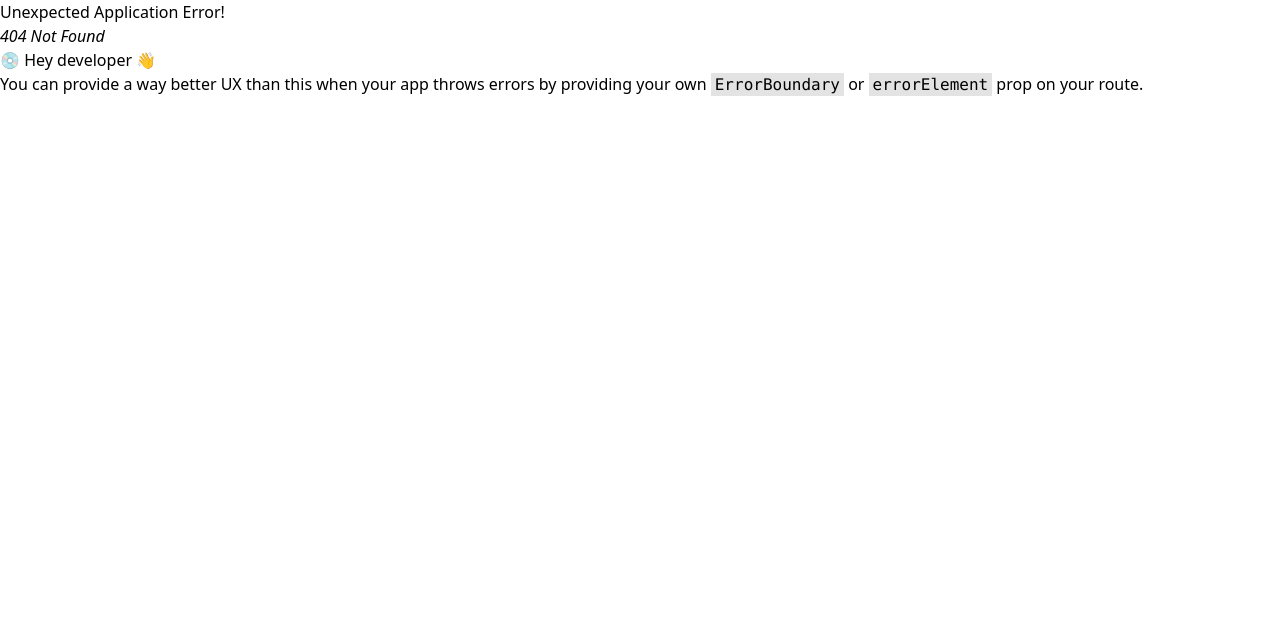
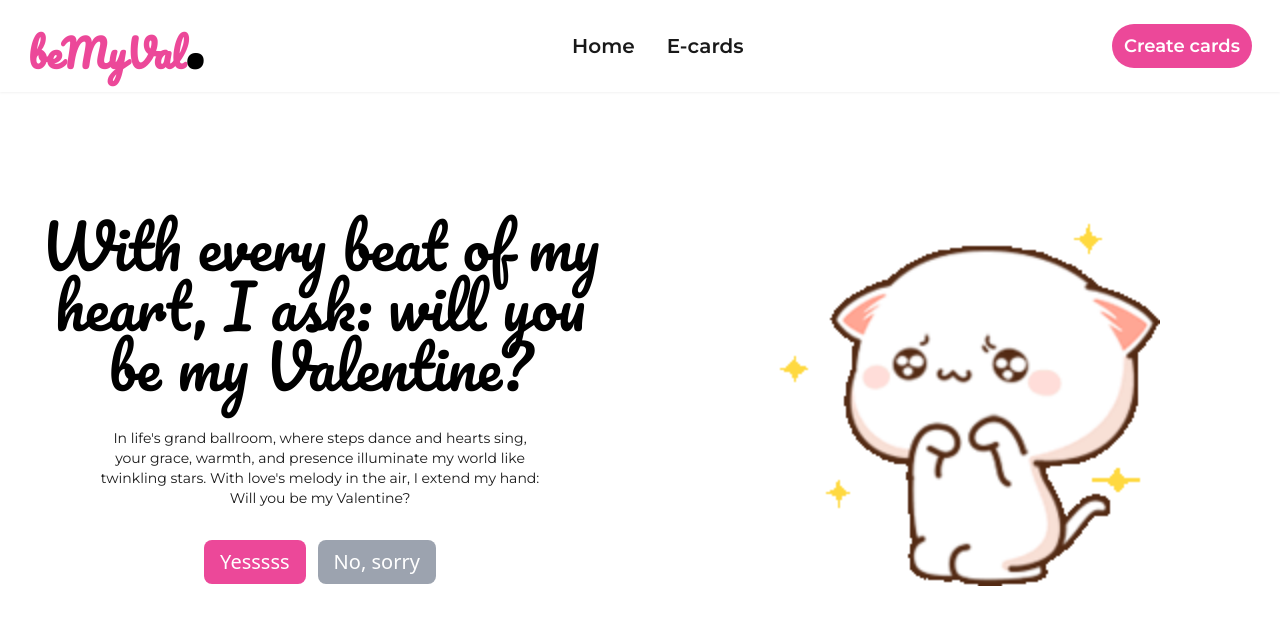
Before and after one commit to AbassKoyang/Val, a React (Vite) app: page /be-my-val in a window 1280 px wide. Before the commit this address had no page. Shown: the top 624 px of the page. Built offline with nearby package versions, Linux system fonts and the light colour scheme.

Commit message:
add: beMyVal Page

```diff
--- a/src/App.jsx
+++ b/src/App.jsx
@@ -1,6 +1,7 @@
 import { createBrowserRouter, createRoutesFromElements, Route, RouterProvider } from "react-router-dom"
 import RootLayout from "./layouts/RootLayout"
 import HomePage from "./pages/HomePage"
+import BeMyVal from "./pages/BeMyVal"
 
 function App() {
 
@@ -8,6 +9,7 @@ function App() {
     createRoutesFromElements(
       <Route path="/" element={<RootLayout />}>
         <Route index element={<HomePage />} />
+        <Route path="be-my-val" element={<BeMyVal />} />
       </Route>
     )
   )
--- /dev/null
+++ b/src/assets/constants.js
@@ -0,0 +1,22 @@
+export const convincingTexts = [
+    "In life's grand ballroom, where steps dance and hearts sing, your grace, warmth, and presence illuminate my world like twinkling stars. With love's melody in the air, I extend my hand: Will you be my Valentine?",
+    "Even though you've said no, my heart still beats for you. I'll be here, patiently waiting for the moment you realize we're meant to be.",
+    "Your 'no' only fuels my determination to show you the depth of my love. I'll cherish every opportunity to win your heart.",
+    "While your answer may be no for now, I believe in the power of love to change minds and hearts. Let's write our own love story together.",
+    "I understand your hesitation, but my love for you knows no bounds. I'll keep proving my devotion until you can't resist saying yes.",
+    "A 'no' from you won't deter me, for my love for you grows stronger with every challenge. I'll be here, ready to prove my love in every way possible.",
+    "Though you've said no, my love for you remains unwavering. I'll continue to shower you with affection, hoping one day you'll see us together.",
+    "Your rejection won't diminish my feelings for you. I'll keep showing you the depth of my love until you realize we're meant to be.",
+    "Your 'no' is just another step in our journey together. I'll keep pursuing you with unwavering devotion until you're mine.",
+    "While I respect your decision, I can't help but hope for a change of heart. I'll be patiently waiting for the day you realize we belong together.",
+    "Though your answer is no for now, I'll keep loving you fiercely. I'll be here, ready to catch you when you fall for me.",
+    "Your 'no' is just a temporary setback in our love story. I'll continue to cherish you from afar until you're ready to say yes.",
+    "My love for you is steadfast, even in the face of rejection. I'll prove my devotion to you every day until you can't resist saying yes.",
+    "Even though you've turned me down, my love for you remains as strong as ever. I'll keep showing you how much you mean to me until you can't deny our connection.",
+    "Your rejection only strengthens my resolve to win your heart. I'll continue to pursue you with unwavering determination until you realize we're meant to be.",
+    "Your 'no' is just a bump in the road on our journey to love. I'll keep walking alongside you, hoping for the day you see me as your forever.",
+    "Though you've said no, my love for you will never waver. I'll be here, patiently waiting for the day you realize we're meant to be together.",
+    "Your rejection won't deter me from loving you. I'll keep showing you the depth of my affection until you can't resist saying yes.",
+    "While your answer may be no now, I'll keep proving my love to you every day. I believe in us, and I'll never give up on our love.",
+    "Even though you've rejected me, my feelings for you remain unchanged. I'll continue to shower you with love until you can't help but say yes.",
+  ];
--- a/src/components/NavBar.jsx
+++ b/src/components/NavBar.jsx
@@ -4,14 +4,14 @@ const NavBar = () => {
     const location = useLocation();
     console.log(location)
   return (
-    <header className="w-full px-2 py-2 md:px-4 md:py-3 lg:px-7 lg:py-6 bg-white drop-shadow-sm font-mont">
+    <header className="w-full px-2 py-2 md:px-4 md:py-3 lg:px-7 lg:py-6 bg-white drop-shadow-sm font-mont fixed top-0 left-0">
         <div className="w-full h-full max-w-[1400px] flex items-center justify-between">
-        <h1 className="text-[38px] font-bold text-pink-600 font-pacifico leading-[0px]">beMyVal<span className="text-black text-[72px]">.</span></h1>
+        <h1 className="text-[38px] font-bold text-pink-500 font-pacifico leading-[0px]">beMyVal<span className="text-black text-[72px]">.</span></h1>
         <nav className="flex h-full items-center gap-8 text-xl font-semibold">
-            <Link to='/' aria-labelledby="Home" className={`${location.pathname === '/' ? 'text-pink-600' : 'text-black/90'}`}>Home</Link>
-            <Link to='/' aria-labelledby="Home" className={`${location.pathname === '/home' ? 'text-pink-600' : 'text-black/90'}`}>E-cards</Link>
+            <Link to='/' aria-labelledby="Home" className={`${location.pathname === '/' ? 'text-pink-500' : 'text-black/90'}`}>Home</Link>
+            <Link to='/' aria-labelledby="Home" className={`${location.pathname === '/home' ? 'text-pink-500' : 'text-black/90'}`}>E-cards</Link>
         </nav>
-        <Link className="px-3 py-2 bg-pink-600 text-white text-lg font-semibold rounded-3xl">Create cards</Link>
+        <Link className="px-3 py-2 bg-pink-500 text-white text-lg font-semibold rounded-3xl">Create cards</Link>
         </div>
     </header>
   )
--- a/src/layouts/RootLayout.jsx
+++ b/src/layouts/RootLayout.jsx
@@ -5,7 +5,7 @@ const RootLayout = () => {
   return (
     <main className='w-full h-dvh bg-white'>
         <NavBar />
-        <section className='w-full'>
+        <section className='w-full h-full'>
             <Outlet />
         </section>
     </main>
--- /dev/null
+++ b/src/pages/BeMyVal.jsx
@@ -0,0 +1,45 @@
+import { useState } from 'react';
+import { convincingTexts } from '../assets/constants'
+import puppyDogGif from '../assets/peach-goma-peach-and-goma.gif'
+
+const BeMyVal = () => {
+    const [convincingTextsNumber, setConvincingTextsNumber] = useState(0);
+    const [growCount, setgrowCount] = useState(1);
+    const [shrinkCount, setShrinkCount] = useState(1)
+
+    const handleNoButtonClick = () => {
+        if(convincingTextsNumber < 20){
+            setConvincingTextsNumber((prev)  => prev + 1);
+        } else{
+            setConvincingTextsNumber(1);
+        }
+        if(growCount < 2.5){
+            setgrowCount((prev)  => prev + 0.1);
+            setShrinkCount((prev)  => prev - 0.05);
+        }
+    }
+    const handleYesButtonClick = () => {
+        setConvincingTextsNumber(1);
+        setShrinkCount(1);
+        setgrowCount(1);
+    }
+  return (
+    <section className="w-full h-full grid grid-cols-2 bg-white">
+        <div className="col-span-1 h-full flex flex-col items-center justify-center px-3 lg:px-8">
+            <h1 className='max-w-[100%] text-center text-6xl text-black font-pacifico'>With every beat of my heart, I ask: will you be my Valentine?</h1>
+            {/* <p className='text-[12px] text-black/90 font-mont text-center text-wrap mt-3'>In the grand ballroom of life, where each step is a dance and each heartbeat a melody, I find myself entranced by the thought of you. Your grace, your warmth, your presence - they light up my world like a thousand twinkling stars. And so, as the music of love fills the air, I extend my hand and ask: would you honor me with your presence as my Valentine this year?</p>
+            <p className='max-w-[500px] text-[12px] text-black/90 font-mont text-center text-wrap'>Together, let's waltz through the pages of our love story and paint the skies with the colors of our affection. Will you be my Valentine?</p> */}
+            <p className='mt-8 text-sm text-center text-black/90 font-mont max-w-md'>{convincingTexts[convincingTextsNumber]}</p>
+            <div className="w-full flex items-center justify-center gap-3 mt-8">
+                <button onClick={handleYesButtonClick} className={`px-4 py-2 bg-pink-500 text-white text-xl font-medium rounded-[8px] transition-all duration-200 ease-in-out`} style={{ transform: `scale(${growCount})` }}>Yesssss</button>
+                <button onClick={handleNoButtonClick} className='px-4 py-2 bg-gray-400 text-white text-xl font-medium rounded-[8px] transition-all duration-200 ease-in-out' style={{ transform: `scale(${shrinkCount})` }}>No, sorry</button>
+            </div>
+        </div>
+        <div className="col-span-1 flex items-center justify-center">
+        <img src={puppyDogGif} alt="puppy-dog-eyes GIF" className="w-[400px]" />
+        </div>
+    </section>
+  )
+}
+
+export default BeMyVal
--- a/src/pages/HomePage.jsx
+++ b/src/pages/HomePage.jsx
@@ -1,9 +1,9 @@
-import React from 'react'
+import puppyDogGif from '../assets/peach-goma-peach-and-goma.gif'
 
 const HomePage = () => {
   return (
     <section className="w-full h-full">
-        <div className="tenor-gif-embed" data-postid="26865135" data-share-method="host" data-aspect-ratio="1.07744" data-width="100%"><a href="https://tenor.com/view/peach-goma-peach-and-goma-peach-peach-cat-sparkle-gif-26865135">Peach Goma Peach And Goma Sticker</a>from <a href="https://tenor.com/search/peach+goma-stickers">Peach Goma Stickers</a></div> <script type="text/javascript" async src="https://tenor.com/embed.js"></script>
+        <img src={puppyDogGif} alt="puppy-dog-eyes GIF" className="w-[400px]" />
     </section>
   )
 }
```
Also changed, not shown: src/assets/peach-goma-peach-and-goma.gif (added).
